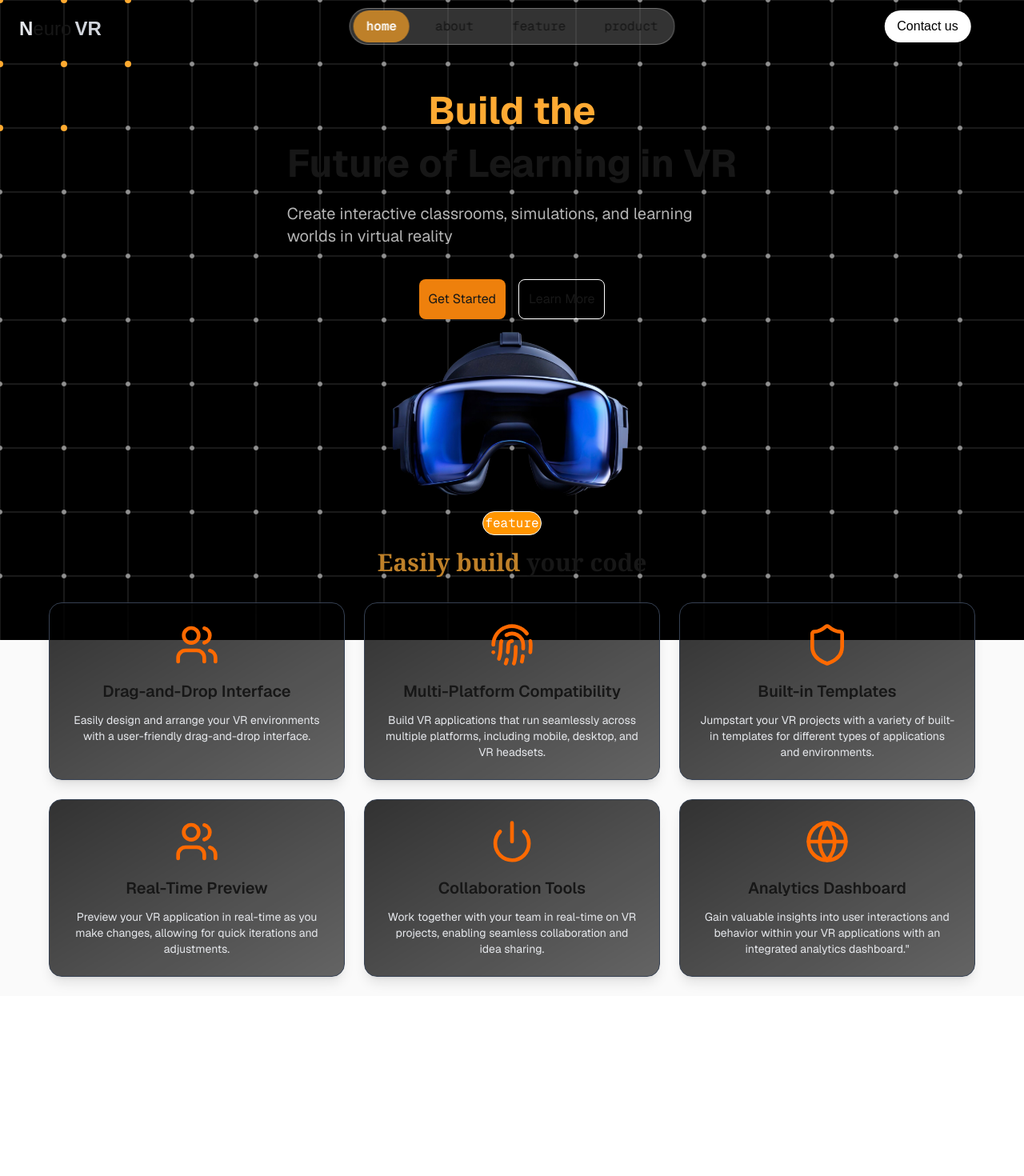
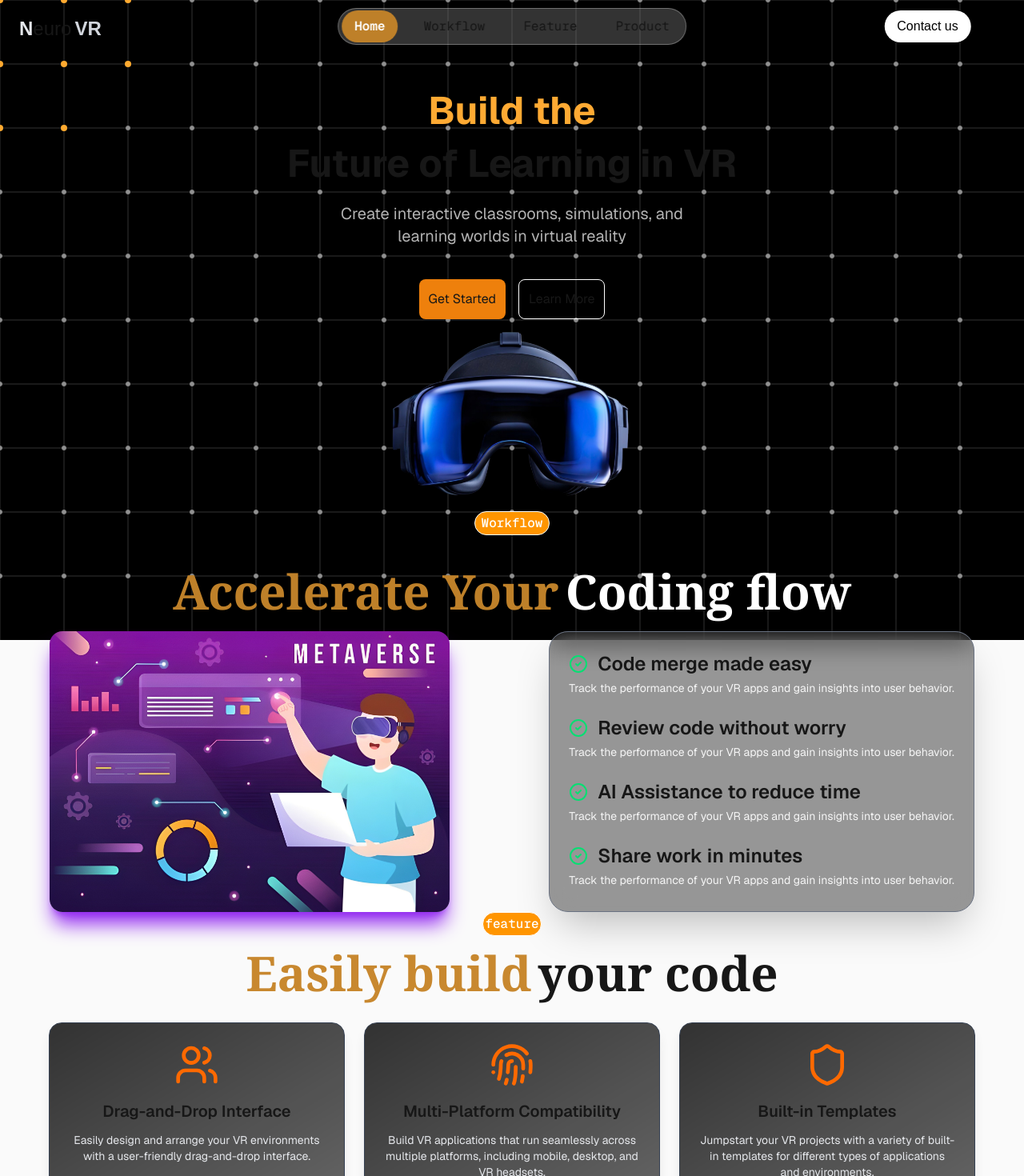
Before and after one commit to wahb-amir/VR, a Next.js app: page / in a window 1280 px wide. Shown: the top 1470 px of the page at 80% size. Before the commit the page ends 1245 px from the top, so only its background shows below. Built offline with nearby package versions, Linux system fonts and the light colour scheme.

Commit message:
workflow section

```diff
--- a/app/Components/Feature.js
+++ b/app/Components/Feature.js
@@ -36,15 +36,15 @@ const Feature = () => {
   ];
   return (
     <>
-      <p className="text-white z-10 border bg-[#ff9500] p-0.5 rounded-full font-mono mb-2">
+
+      <p className="text-white z-10 border bg-[#ff9500] p-0.5 rounded-full font-mono mb-2 font-medium">
         feature
       </p>
-      <h1 className="flex space-x-2 text-3xl font-semibold font-serif mt-2 mb-2">
-        <p className="text-[#be8029]">Easily build</p>
+      <h1 className="flex space-x-2 text-6xl font-semibold font-serif mt-2 mb-2">
+        <p className="text-[#c8882f] ">Easily build</p>
         <p> your code</p>
       </h1>
-      <main className="grid grid-cols-1 sm:grid-cols-2 md:grid-cols-3 gap-6 p-6  justify-items-center left-1/2 transform ">
-
+      <main className="grid grid-cols-1 sm:grid-cols-2 md:grid-cols-3 gap-6 p-6  justify-items-center left-1/2 transform " id="feature">
         {features.map((feature, index) => {
           const Icon = feature.icon;
           return (
@@ -52,18 +52,15 @@ const Feature = () => {
               key={index}
               className="flex flex-col items-center text-center p-6 border border-gray-700 rounded-2xl bg-gradient-to-br from-black/80 to-black/60 shadow-lg hover:scale-105 transition-transform duration-300"
             >
-
               <Icon className="w-14 h-14 mb-4 text-orange-500" />
 
               <h3 className="text-xl font-semibold mb-3">{feature.heading}</h3>
-
 
               <p className="text-sm text-gray-200 max-w-xs">{feature.desc}</p>
             </div>
           );
         })}
       </main>
-
     </>
   );
 };
--- a/app/Components/Hero.js
+++ b/app/Components/Hero.js
@@ -3,9 +3,15 @@ import Image from "next/image";
 import React from "react";
 
 const Hero = () => {
+    const handleScroll = (id) => {
+    const section = document.getElementById(id);
+    if(section)
+      section.scrollIntoView({ behavior: "smooth", block: "center" });
+    else console.warn("Skills section not found!");
+  };
   return (
     <>
-    <div className="z-10 flex flex-col items-center md:items-start gap-y-4 mt-10 mb-auto left-1/2 top-1/2 transform ">
+    <div className="z-10 flex flex-col items-center md:items-start gap-y-4 mt-10 mb-auto left-1/2 top-1/2 transform " id="home">
 
       <header >
         <div className="flex flex-col items-center md:items-start gap-y-4">
@@ -13,7 +19,7 @@ const Hero = () => {
             <span className="text-[#FFAA33] block text-center">Build the</span>
             <span className="block text-center">Future of Learning in VR</span>
           </h1>
-          <h2 className="text-white/70 text-md sm:text-lg md:text-xl text-center md:text-left max-w-lg ">
+          <h2 className="text-white/70 text-md sm:text-lg md:text-xl  max-w-md text-center m-auto ">
             Create interactive classrooms, simulations, and learning worlds in
             virtual reality
           </h2>
@@ -22,7 +28,7 @@ const Hero = () => {
 
        <main className="relative z-10 flex justify-center items-center mt-6 m-auto">
         <div className="flex gap-4">
-          <button className="p-3 rounded-lg bg-[#ee800c] cursor-pointer active:scale-90 transition-all duration-100">
+          <button className="p-3 rounded-lg bg-[#ee800c] cursor-pointer active:scale-90 transition-all duration-100" onClick={()=>{handleScroll('price')}}>
             Get Started
           </button>
           <button className="p-3 rounded-lg border border-white bg-transparent cursor-pointer active:scale-90 transition-all duration-100">
--- a/app/Components/Navbar.js
+++ b/app/Components/Navbar.js
@@ -5,11 +5,17 @@ import { Menu, X, Info, ListCheck, Briefcase, Folder } from "lucide-react";
 
 const Navbar = () => {
   const [isActive, setIsActive] = useState("home");
-  const navItems = ["home", "about", "feature", "product"];
+  const navItems = ["home", "workflow", "feature", "product"];
   const [isOpen, setIsOpen] = useState(false);
+  const handleScroll = (id) => {
+    const section = document.getElementById(id);
+    if(section)
+      section.scrollIntoView({ behavior: "smooth", block: "center" });
+    else console.warn("Skills section not found!");
+  };
   return (
     <>
-      <nav className="bg-transparent md:flex items-center gap-6 m-2 hidden relative z-50">
+      <nav className="bg-transparent md:flex items-center gap-6 m-2 hidden  z-50 sticky">
         <h1
           className="text-2xl p-2 pb-0 m-1 ml-2 flex cursor-pointer items-center
                border-b border-transparent
@@ -23,17 +29,17 @@ const Navbar = () => {
         </h1>
 
         <ul
-          className="flex items-center space-x-4 absolute left-1/2 transform -translate-x-1/2
-             bg-white/20 backdrop-blur-3xl border border-white/30 rounded-full pt-0.5 pb-0.5 pl-1 pr-1"
+          className="flex items-center space-x-4 left-1/2 transform -translate-x-1/2
+             bg-white/20 backdrop-blur-3xl border border-white/30 rounded-full pt-0.5 pb-0.5 pl-1 pr-1 fixed"
         >
           {navItems.map((items) => {
             return (
               <li
                 className={`px-4 py-2 hover:bg-[#FFAA33] rounded-full transition cursor-pointer font-mono ${isActive === items ? "bg-[#be8029] text-white font-semibold" : ""}`}
-                onClick={() => setIsActive(items)}
+                onClick={() => {setIsActive(items);handleScroll(items)}}
                 key={items}
               >
-                {items}
+                {items.charAt(0).toUpperCase() + items.slice(1)}
               </li>
             );
           })}
@@ -110,9 +116,10 @@ const Navbar = () => {
                   onClick={() => {
                     setIsActive(item);
                     setIsOpen(false);
+                    handleScroll(items)
                   }}
                 >
-                  {item}
+                 {items.charAt(0).toUpperCase() + items.slice(1)}
                 </li>
               ))}
 
--- a/app/Components/Vr.js
+++ b/app/Components/Vr.js
@@ -17,7 +17,6 @@ const Main = () => {
       if (imageRef.current) {
         const maxMove = 300
         const targetX = Math.min(scrollY, maxMove)
-        console.log(targetX)
         //180 offset for the image width
         if((targetX)>window.innerWidth-180){
           return
@@ -28,9 +27,6 @@ const Main = () => {
           imageRef.current.style.transform = `translateX(${nextX}px)`
           return nextX
         })
-
-        // Optional: fade in text after scrolling a bit
-
       }
 
       animationFrame = requestAnimationFrame(animate)
--- /dev/null
+++ b/app/Components/Workflow.js
@@ -0,0 +1,66 @@
+"use client ";
+import React from "react";
+import Image from "next/image";
+import { CheckCircle2 } from "lucide-react";
+const Workflow = () => {
+
+  const features = [
+    {
+      heading: "Code merge made easy",
+      desc: "Track the performance of your VR apps and gain insights into user behavior.",
+    },
+    {
+      heading: "Review code without worry",
+      desc: "Track the performance of your VR apps and gain insights into user behavior.",
+    },
+    {
+      heading: "AI Assistance to reduce time",
+      desc: "Track the performance of your VR apps and gain insights into user behavior.",
+    },
+    {
+      heading: "Share work in minutes",
+      desc: "Track the performance of your VR apps and gain insights into user behavior.",
+    },
+  ];
+
+  return (
+    <div id="workflow" className="z-10">
+      <p className="text-white border bg-[#ff9500] p-0.5 rounded-full font-mono font-medium w-fit m-auto mb-5 pl-2 pr-2">
+        Workflow
+      </p>
+      <h1 className="flex space-x-2 text-center w-fit m-auto">
+        <p className="text-[#be8029] text-6xl font-bold font-serif mt-5 mb-5">
+          Accelerate Your
+        </p>
+        <p className="text-white font-bold font-serif  mt-5 mb-5 text-6xl ">Coding flow</p>
+      </h1>
+      <main className="flex w-screen ">
+        <div className="m-auto">
+          <Image
+            src={"/workflow.png"}
+            alt="workflow image"
+            width={500}
+            height={500}
+            className="rounded-2xl shadow-xl  shadow-[#942cf0] hover:animate-pulse"
+          />
+        </div>
+       <ul className="max-w-xl mx-auto p-6 rounded-3xl border border-gray-500 bg-black/40 backdrop-blur-lg shadow-2xl z-50 relative">
+  {features.map((feature) => (
+    <li key={feature.heading} className="mb-6 last:mb-0">
+      <h2 className="text-2xl font-semibold font-sans flex items-center gap-3">
+        <CheckCircle2 className="text-green-400" size={24} />
+        {feature.heading}
+      </h2>
+      <p className="text-sm md:text-md text-white/90 mt-1">
+        {feature.desc}
+      </p>
+    </li>
+  ))}
+</ul>
+
+      </main>
+    </div>
+  );
+};
+
+export default Workflow;
--- a/app/page.js
+++ b/app/page.js
@@ -1,13 +1,16 @@
 import Hero from "./Components/Hero";
 import Vr from "./Components/Vr";
 import Feature from "./Components/Feature";
+import Workflow from "./Components/Workflow";
 export default function Home() {
   return (
     <div className="flex min-h-screen justify-center bg-zinc-50 font-sans dark:bg-black">
       <div className="flex flex-col justify-center items-center  z-10 mb-auto">
         <Hero />
         <Vr />
+        <Workflow/>
         <Feature/>
+
       </div>
     </div>
   );
```
Also changed, not shown: public/workflow.png (added). Lines whose indentation alone changed are shown as unchanged.
